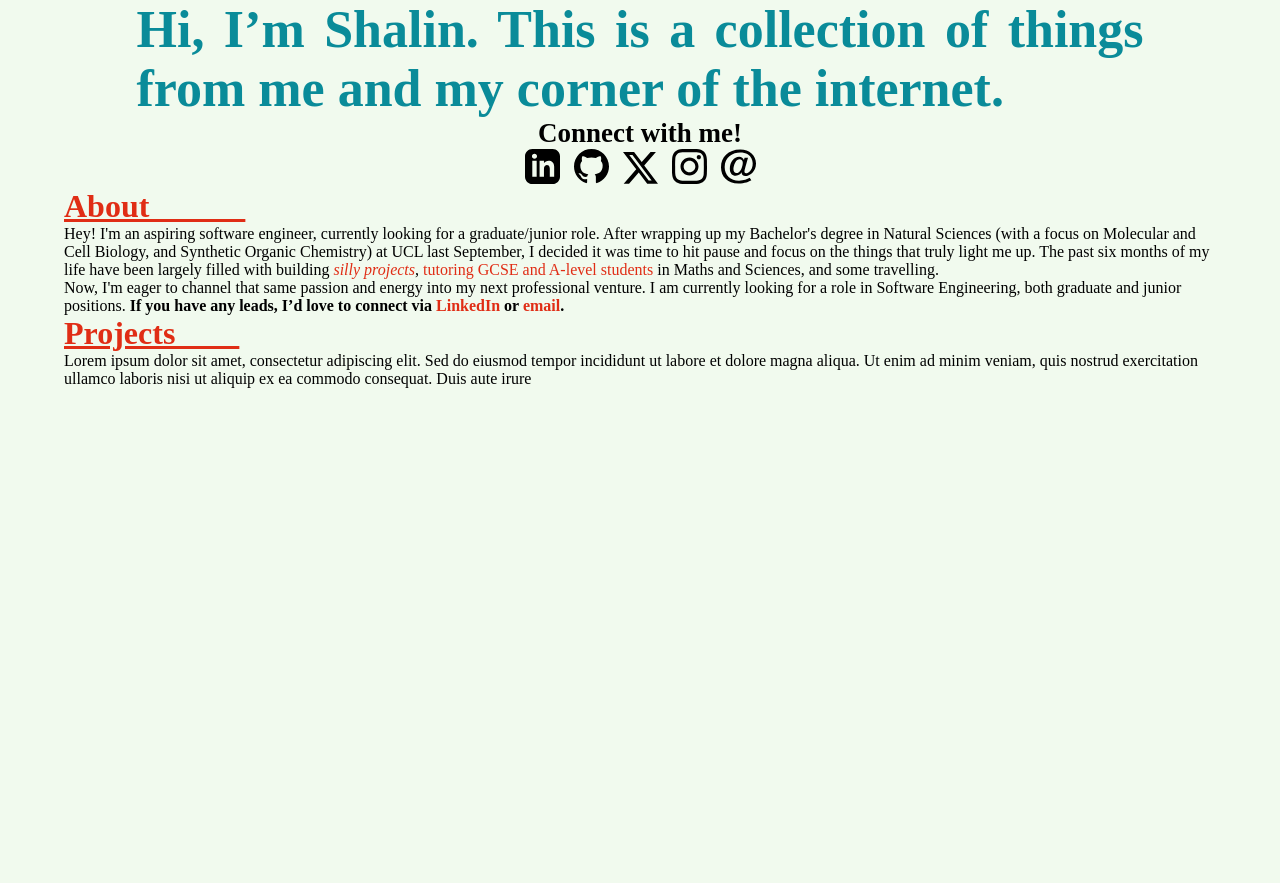
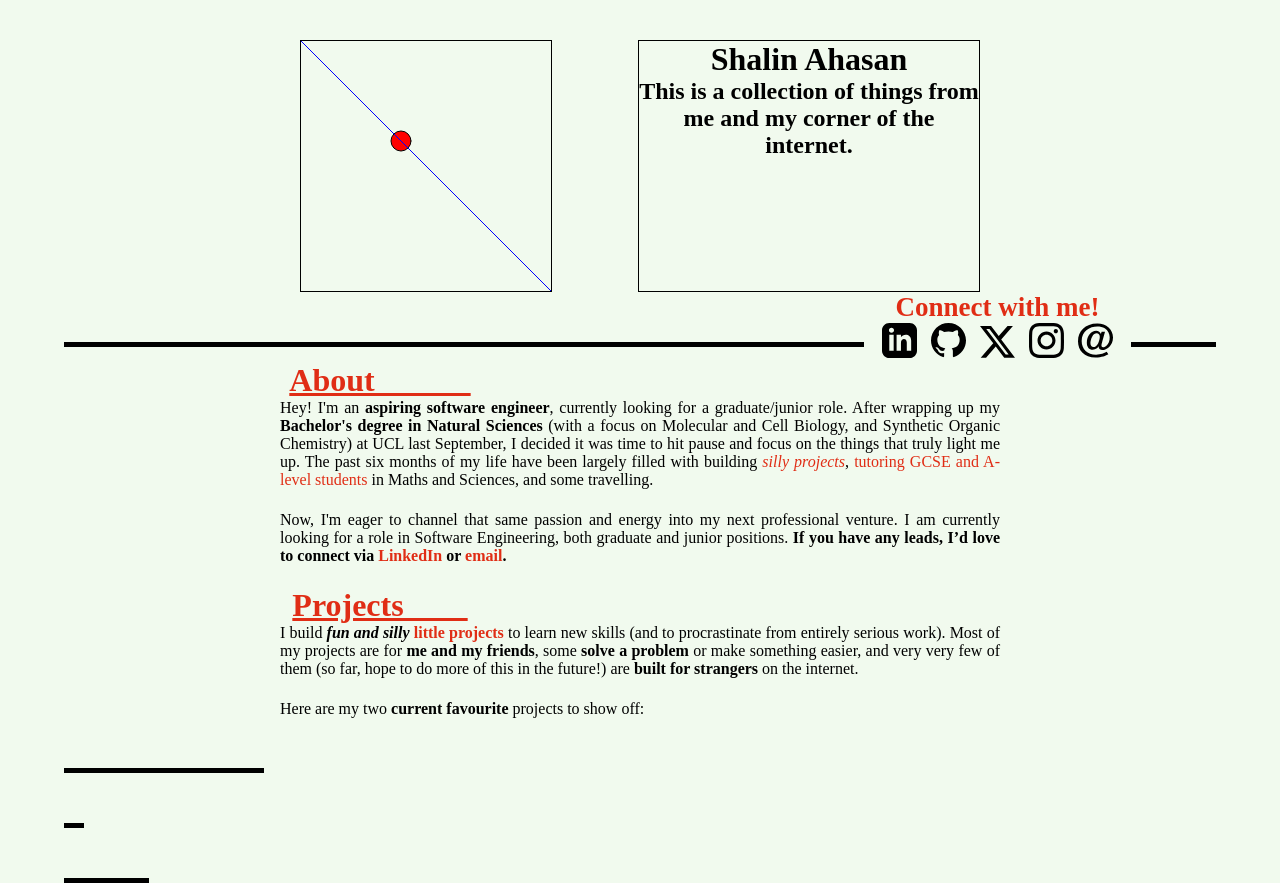
Before and after one commit to shal-in/portfolio, a Flask app: template templates/index.html in a window 1280 px wide. Before the commit the page ends 388 px from the top, so only its background shows below. Run offline with Flask 3, Linux system fonts and the light colour scheme; the template is opened without the code that fills it, so the values that code supplies are empty; some libraries are stand-ins or nearby versions; some web fonts are replaced.

Commit message:
canvas example added, started building index

```diff
--- a/static/css/styles.css
+++ b/static/css/styles.css
@@ -7,7 +7,8 @@ body {
     background-color: #F1FAEE;
     font-family: 'Kufam';
     width: 1152px;
-    margin: auto;
+    margin: auto; /* Reset default body margin */
+    text-align: center; /* Horizontally center inline and inline-block elements */
 }
 
 ::selection {
@@ -15,33 +16,65 @@ body {
 }
 
 #header-container {
-    width: 1007px;
-    height: auto;
-    font-size: 26px;
-    margin: auto;
-    text-align: justify;
+    display: flex; /* Use flexbox */
+    justify-content: space-between; /* Distribute space evenly between child elements */
+    width: 680px;
+    text-align: center;
+    position: relative;
+    left: 50%;
+    transform: translateX(-50%);
+    margin-top: 40px;
 }
 
-#header-text {
-    color: #0A8B99;
+#canvas-container {
+    width: 250px;
+    height: auto;
+    border: 1px solid black;
 }
 
-#header-text::selection {
-    background-color: black;
+#canvas {
+    width: 250px;
+    height: 250px;
 }
 
+#header-text-container {
+    width: 340px;
+    border: 1px solid black;
+}
 
+/* Connect divider */
+#connect-divider {
+    width: 100%;
+    display: flex;
+    justify-content: space-between;
+}
+
+#connect-divider-left {
+    width: 800px;
+    height: 5px;
+    background-color: black;
+    margin-top: 50px;
+}
+
+#connect-divider-right {
+    width: 85px;
+    height: 5px;
+    background-color: black;
+    margin-top: 50px;
+}
 /* Social-container */
-#connect-container {
+#connect-container-buttons {
     font-weight: bolder;
     text-align: center;
-
     user-select: none;
+    width: 260px;
 }
 
 #connect-text {
     text-align: center;
     font-size: 27px;
+    color: #E02D15;
+    font-weight: bold;
 }
 
 .social-icon{
@@ -61,10 +94,23 @@ body {
 
 /* Section containers */
 /* General */
+
+.section-container{
+    width: 720px;
+    position: relative;
+    left: 50%;
+    transform: translateX(-50%);
+}
+
 .section-title {
     color: #E02D15;
     width: 200px;
     text-decoration: underline;
+}
+
+.section-text {
+    text-align: justify;
+    margin-bottom: 22px;
 }
 
 
@@ -92,3 +138,32 @@ body {
     background-color: #E02D15;
     color: black;
 }
+
+
+#divider-1 {
+    width: 100%;
+    display: flex;
+    justify-content: space-between;
+    padding: 0px;
+}
+
+#divider-1-left {
+    width: 200px;
+    height: 5px;
+    background-color: black;
+    margin-top: 50px;
+}
+
+#divider-1-middle {
+    width: 20px;
+    height: 5px;
+    background-color: black;
+    margin-top: 50px;
+}
+
+#divider-1-right {
+    width: 85px;
+    height: 5px;
+    background-color: black;
+    margin-top: 50px;
+}
--- a/static/js/index.js
+++ b/static/js/index.js
@@ -1 +1,20 @@
 console.log('index.js')
+
+function setup() {
+    // Create a canvas inside the canvas-container div
+    let canvas = createCanvas(250, 250);
+    canvas.parent('canvas'); // Set the parent container for the canvas
+
+    // Set the background color to white
+    background('#F1FAEE');
+
+    // Draw a circle at coordinates (200, 200) with a radius of 50 pixels
+    fill(255, 0, 0); // Set fill color to red
+    circle(100, 100, 20);
+
+    // Draw a line from (100, 100) to (300, 300)
+    stroke(0, 0, 255); // Set stroke color to blue
+    line(0, 0, 250, 250);
+
+    // You can add more circles and lines here based on your coordinates
+}
--- a/templates/index.html
+++ b/templates/index.html
@@ -5,16 +5,29 @@
     <meta name="viewport" content="width=device-width, initial-scale=1.0">
     <link rel="stylesheet" href="/static/css/styles.css">
     <link href='https://fonts.googleapis.com/css?family=Kufam' rel='stylesheet'>
+    <script src="https://cdnjs.cloudflare.com/ajax/libs/p5.js/1.4.0/p5.js"></script>
     <title>Document</title>
 </head>
 <body>
     <div id="header-container">
-        <h1 id="header-text">Hi, I’m Shalin. This is a collection of things from me and my corner of the internet.</h1>
+        <div id="canvas-container">
+            <div id="canvas"></div>
+            <div id="canvas-text"></div>
         </div>
 
+        <div id="header-text-container">
+            <h1 id="header-text-main">
+                Shalin Ahasan
+            </h1>
+            <h2 id="header-text-second">
+                This is a collection of things from me and my corner of the internet.
+            </h2>
+        </div>
+    </div>
 
-
-    <div id="connect-container">
+    <div id="connect-divider">
+        <div id="connect-divider-left"></div>
+        <div id="connect-container-buttons">
             <h2 id="connect-text">
                 Connect with me!
             </h2>
@@ -27,13 +40,16 @@
                 <svg class="social-icon hyperlink" id="email-icon" link="email" xmlns="http://www.w3.org/2000/svg" viewBox="0 0 24 24"><path d="M12.042 23.648c-7.813 0-12.042-4.876-12.042-11.171 0-6.727 4.762-12.125 13.276-12.125 6.214 0 10.724 4.038 10.724 9.601 0 8.712-10.33 11.012-9.812 6.042-.71 1.108-1.854 2.354-4.053 2.354-2.516 0-4.08-1.842-4.08-4.807 0-4.444 2.921-8.199 6.379-8.199 1.659 0 2.8.876 3.277 2.221l.464-1.632h2.338c-.244.832-2.321 8.527-2.321 8.527-.648 2.666 1.35 2.713 3.122 1.297 3.329-2.58 3.501-9.327-.998-12.141-4.821-2.891-15.795-1.102-15.795 8.693 0 5.611 3.95 9.381 9.829 9.381 3.436 0 5.542-.93 7.295-1.948l1.177 1.698c-1.711.966-4.461 2.209-8.78 2.209zm-2.344-14.305c-.715 1.34-1.177 3.076-1.177 4.424 0 3.61 3.522 3.633 5.252.239.712-1.394 1.171-3.171 1.171-4.529 0-2.917-3.495-3.434-5.246-.134z"/></svg>
            </div>
         </div>
+        <div id="connect-divider-right"></div>
+
+    </div>
 
     <div class="section-container" id="about-container">
         <h1 class="section-title" id="about-title">About&nbsp;&nbsp;&nbsp;&nbsp;&nbsp;&nbsp;&nbsp;&nbsp;&nbsp;&nbsp;&nbsp;&nbsp;</h1>
 
         <p class="section-text" id="about-text-0">
-            Hey! I'm an aspiring software engineer, currently looking for a graduate/junior role. After wrapping up
-            my Bachelor's degree in Natural Sciences (with a focus on Molecular and Cell Biology, and Synthetic Organic Chemistry) at UCL
+            Hey! I'm an <span class="bold">aspiring software engineer</span>, currently looking for a graduate/junior role. After wrapping up
+            my <span class="bold">Bachelor's degree in Natural Sciences</span> (with a focus on Molecular and Cell Biology, and Synthetic Organic Chemistry) at UCL
             last September, I decided it was time to hit pause and focus on the things that truly light me up. The past six months of my
             life have been largely filled with building <span class="hyperlink italic" link="projects">silly projects</span>,
             <span class="hyperlink" link="tutoring">tutoring GCSE and A-level students</span> in Maths and Sciences, and some travelling.
@@ -48,13 +64,30 @@
         <!-- add image -->
     </div>
 
+    <div class="divider-1">
+        <div class="divider-1-left"></div>
+        <div class="divider-1-middle"></div>
+        <div class="divider-1-right"></div>
+    </div>
+
     <div class="section-container" id="projects-container">
         <h1 class="section-title" id="projects-title">Projects&nbsp;&nbsp;&nbsp;&nbsp;&nbsp;&nbsp;&nbsp;&nbsp;</h1>
 
         <p class="section-text" id="projects-text-0">
-            Lorem ipsum dolor sit amet, consectetur adipiscing elit. Sed do eiusmod tempor incididunt ut labore et dolore magna aliqua.
-            Ut enim ad minim veniam, quis nostrud exercitation ullamco laboris nisi ut aliquip ex ea commodo consequat. Duis aute irure
+            I build <span class="bold italic">fun and silly</span> <span class="hyperlink bold" link="projects">little projects</span> to learn new skills (and to procrastinate from entirely serious work). Most of my projects are
+            for <span class="bold">me and my friends</span>, some <span class="bold">solve a problem</span> or make something easier, and very very few of them (so far, hope to do more of this in
+            the future!) are <span class="bold">built for strangers</span> on the internet.
         </p>
+
+        <p class="section-text" id="projects-text-1">
+            Here are my two <span class="bold">current favourite</span> projects to show off:
+        </p>
+    </div>
+
+    <div class="divider-1">
+        <div id="divider-1-left"></div>
+        <div id="divider-1-middle"></div>
+        <div id="divider-1-right"></div>
     </div>
 
 </body>
```
Also changed, not shown: Canvas Test/canvas 3.html (added, +33 -0 lines), Canvas Test/canvas.css (added, +19 -0 lines), Canvas Test/canvas.html (added, +134 -0 lines), Canvas Test/canvas.js (added, +171 -0 lines), 2 other files. Lines whose indentation alone changed are shown as unchanged.
